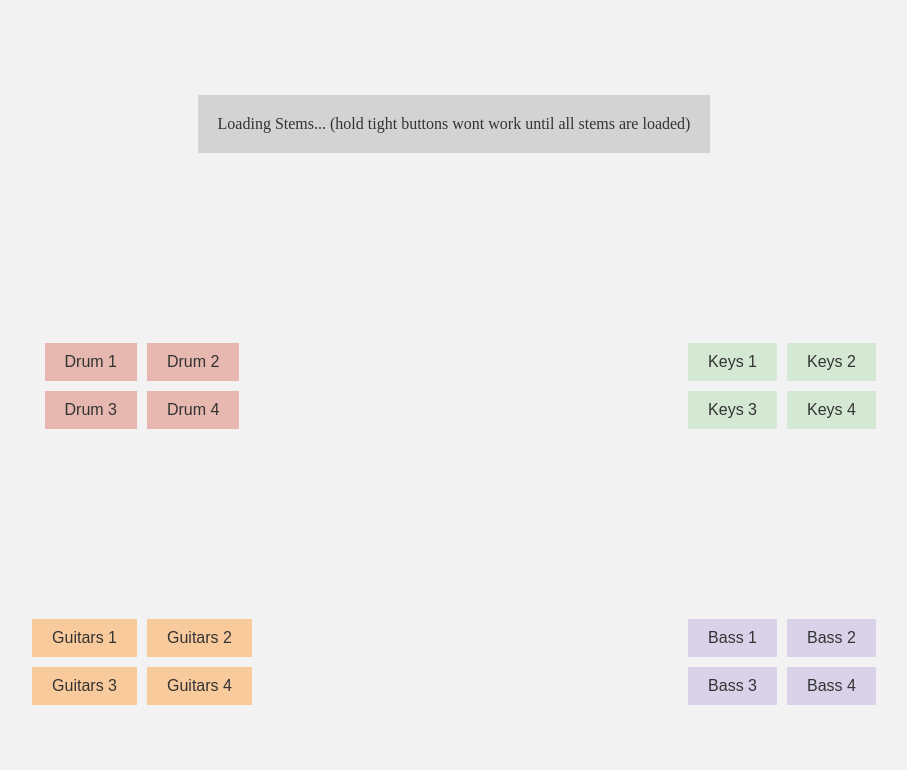
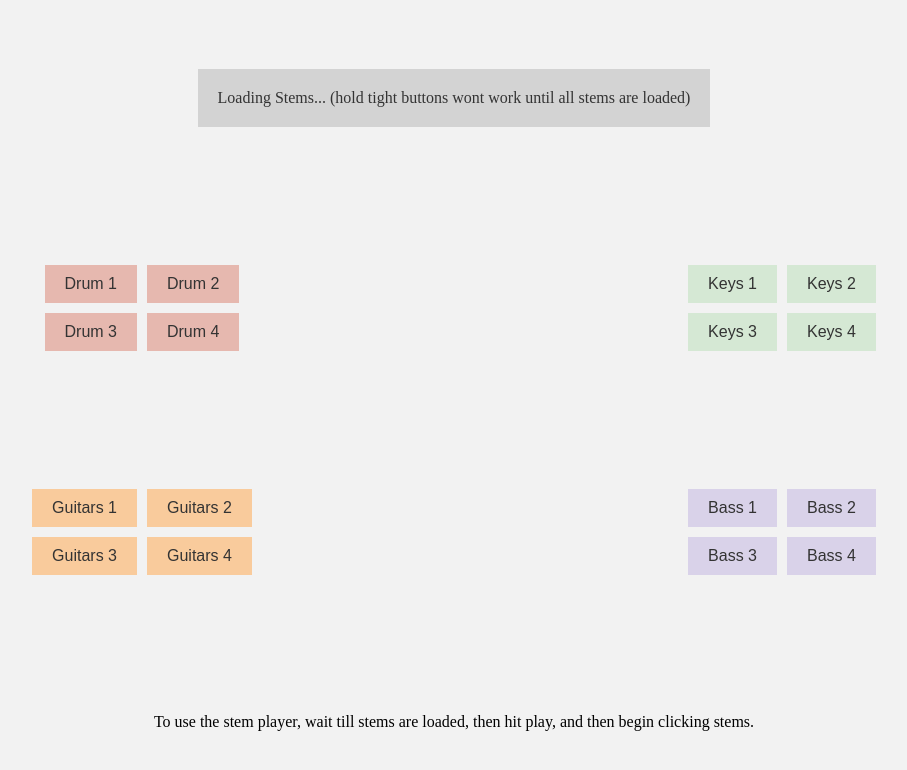
Before and after one commit to ethiroto/audio-test, a plain HTML site: page index.html in a window 1280 px wide. Shown: the whole page, without its empty margins (186-1093 px from the left). Drawn offline with nearby package versions, Linux system fonts and the light colour scheme; no server answers.

Commit message:
added instructions

```diff
--- a/index.html
+++ b/index.html
@@ -47,5 +47,6 @@
       <button id="bass4Button" class="button">Bass 4</button>
     </div>
 </div>
+<div id='instructions'>To use the stem player, wait till stems are loaded, then hit play, and then begin clicking stems.</div>
 </body>
 </html>
--- a/style.css
+++ b/style.css
@@ -78,3 +78,7 @@ body {
 #bass4Button {
   background-color: #d9d2e9;
 }
+
+#instructions{
+  grid-column: 1 / span 2;
+}
```
